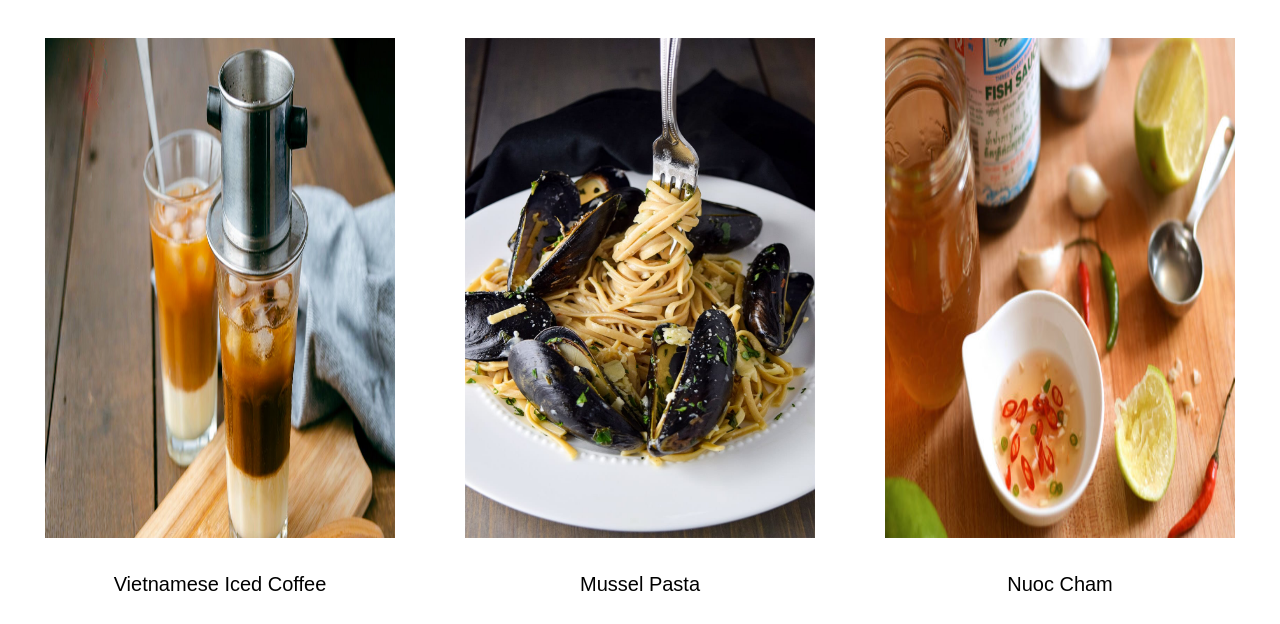
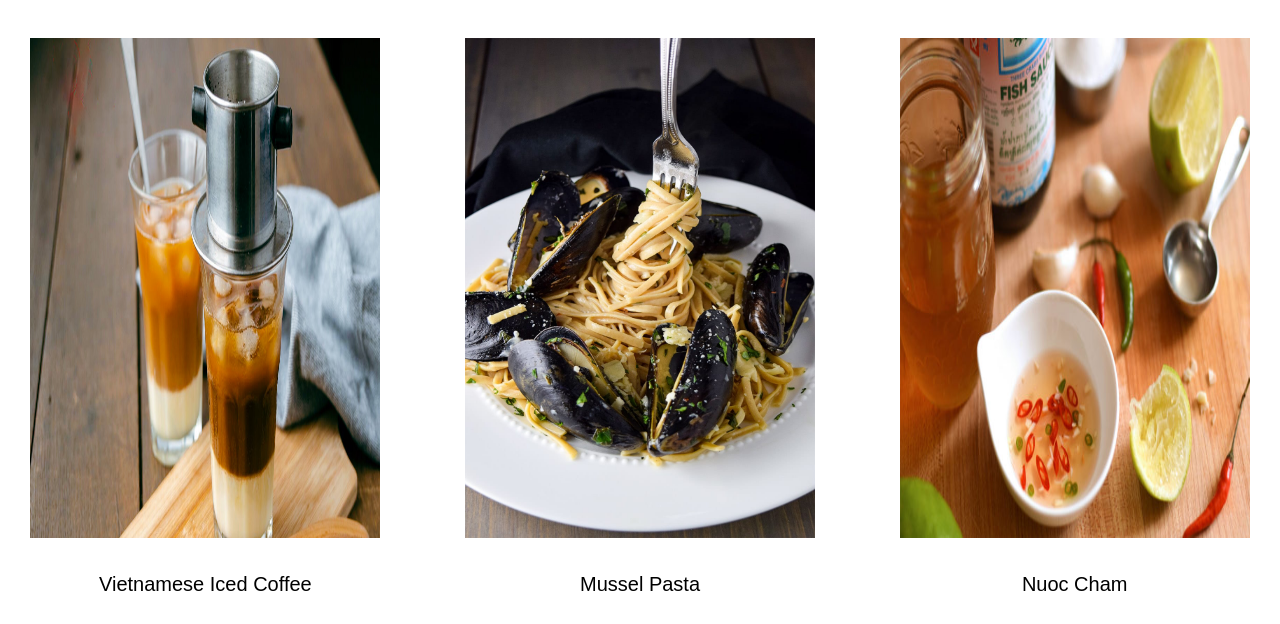
Before and after one commit to tunabearfish/Odin-Recipes, a plain HTML site: page index.html in a window 1280 px wide. Shown: the part 227-851 px from the top of the page. Drawn offline with Linux system fonts and the light colour scheme.

Commit message:
modify styles sheet and index.html

```diff
--- a/index.html
+++ b/index.html
@@ -3,7 +3,7 @@
 <html>
     <head>
         <title>Odin Recipes</title>
-        <link rel="stylesheet" href="/styles.css">
+        <link rel="stylesheet" href="styles.css">
     </head>
 
     <body>
--- a/styles.css
+++ b/styles.css
@@ -47,6 +47,6 @@ div img{
     text-align: center;
 }
 .content{
-    gap:40px
+    gap:40px;
     display:flex;
 }
```
